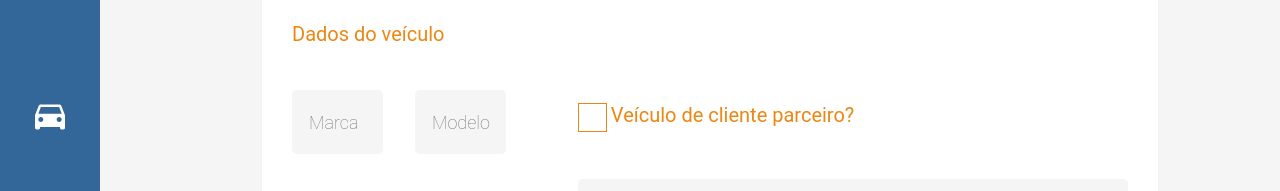
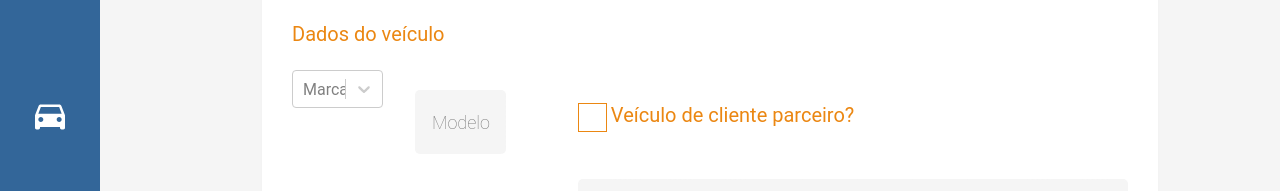
Before and after one commit to Locar-RPIV/web, a React (Create React App) app: page /VehicleRegistration in a window 1280 px wide. Shown: the part 188-379 px from the top of the page. Built offline with nearby package versions, Linux system fonts and the light colour scheme.

Commit message:
feat: create marcas select

```diff
--- a/package.json
+++ b/package.json
@@ -18,6 +18,7 @@
     "react-icons": "^4.2.0",
     "react-router-dom": "^5.2.0",
     "react-scripts": "4.0.1",
+    "react-select": "^4.3.0",
     "styled-components": "^5.2.1",
     "typescript": "^4.0.3",
     "web-vitals": "^0.2.4"
--- a/src/pages/VehicleResgistration/index.tsx
+++ b/src/pages/VehicleResgistration/index.tsx
@@ -1,76 +1,97 @@
 import React, { useState } from "react";
+import Select from "react-select";
+
 import {
-    Container,
   Section,
-    Card,
   Title,
   Subtitle,
   Column1,
   Column2,
   Input,
   Button,
-    FeedbackCard,
   VehicleTypeCard,
 } from "./styles";
 
 import NavBar from "../../components/NavBar";
 
-import { MdPerson, MdDirectionsBus, MdDirectionsBike } from "react-icons/md";
 import { IoMdCar } from "react-icons/io";
-import { FaMotorcycle } from "react-icons/fa";
-import vehicleFeedback from "../../assets/vehicleFeedback.svg";
-import { Link } from "react-router-dom"
-import { useHistory } from 'react-router-dom'
+
+import { useHistory } from "react-router-dom";
 
 import Api from "../../services/api";
 
-
 const VehicleRegistration: React.FC = () => {
-
-    const [marca, setVehicleMarca] = useState("")
-    const [modelo, setVehicleModelo] = useState("")
-    const [potencia, setVehiclePotencia] = useState("")
-    const [placa, setVehiclePlaca] = useState("")
-    const [cor, setVehicleCor] = useState("")
-    const [ano, setVehicleAno] = useState("")
-    const [tipoCombustivel, setVehicleTipo] = useState("")
-    const [numeroPortas, setVehiclePortas] = useState("")
-    const [quilometragem, setVehicleKilometragem] = useState("")
-    const [renavan, setVehicleRenavam] = useState("")
-    const [chassi, setVehicleChassi] = useState("")
-    const [valorLocacao, setVehicleDiaria] = useState("")
-    const [carroParceiro, setCarroParceiro] = useState("")
-    const [cpfParceiro, setVehicleCpfParceiro] = useState("")
-    const [filial, setVehicleFilial] = useState("")
-    const [imageUrl, setVehicleImagemUrl] = useState("")
-
+  const [marca, setVehicleMarca] = useState("");
+  const [modelo, setVehicleModelo] = useState("");
+  const [potencia, setVehiclePotencia] = useState("");
+  const [placa, setVehiclePlaca] = useState("");
+  const [cor, setVehicleCor] = useState("");
+  const [ano, setVehicleAno] = useState("");
+  const [tipoCombustivel, setVehicleTipo] = useState("");
+  const [numeroPortas, setVehiclePortas] = useState("");
+  const [quilometragem, setVehicleKilometragem] = useState("");
+  const [renavan, setVehicleRenavam] = useState("");
+  const [chassi, setVehicleChassi] = useState("");
+  const [valorLocacao, setVehicleDiaria] = useState("");
+  const [carroParceiro, setCarroParceiro] = useState("");
+  const [cpfParceiro, setVehicleCpfParceiro] = useState("");
+  const [filial, setVehicleFilial] = useState("");
+  const [imageUrl, setVehicleImagemUrl] = useState("");
 
   const history = useHistory();
 
-    const handleSubmitVehicle = async (e: { preventDefault: () => void; }) => {
+  const options = [
+    { value: "BMW", label: "BMW" },
+    { value: "Chevrolet", label: "Chevrolet" },
+    { value: "Fiat", label: "Fiat" },
+    { value: "Ford", label: "Ford" },
+    { value: "Honda", label: "Honda" },
+    { value: "Hyundai", label: "Hyundai" },
+    { value: "Kia", label: "Kia" },
+    { value: "Mercedes-Benz", label: "Mercedes-Benz" },
+    { value: "Mitsubishi", label: "Mitsubishi" },
+    { value: "Nissan", label: "Nissan" },
+    { value: "Toyota", label: "Toyota" },
+    { value: "Vokswagen", label: "Vokswagen" },
+  ];
+
+  const handleSubmitVehicle = async (e: { preventDefault: () => void }) => {
     e.preventDefault();
 
-        console.log(marca)
-        console.log(modelo)
-        console.log(potencia)
-        console.log(placa)
-        console.log(cor)
-        console.log(ano)
-        console.log(tipoCombustivel)
-        console.log(numeroPortas)
-        console.log(quilometragem)
-        console.log(renavan)
-        console.log(chassi)
-        console.log(valorLocacao)
-        console.log(carroParceiro)
-        console.log(cpfParceiro)
-        console.log(filial)
-        console.log(imageUrl)
-
+    console.log(marca);
+    console.log(modelo);
+    console.log(potencia);
+    console.log(placa);
+    console.log(cor);
+    console.log(ano);
+    console.log(tipoCombustivel);
+    console.log(numeroPortas);
+    console.log(quilometragem);
+    console.log(renavan);
+    console.log(chassi);
+    console.log(valorLocacao);
+    console.log(carroParceiro);
+    console.log(cpfParceiro);
+    console.log(filial);
+    console.log(imageUrl);
 
     try {
-            if (!marca || !modelo || !potencia || !placa || !cor || !ano || !tipoCombustivel || !numeroPortas || !quilometragem  || !renavan || !chassi || !valorLocacao  || !filial || !imageUrl) {
-                alert("Preencha todos os campos")
+      if (
+        !modelo ||
+        !potencia ||
+        !placa ||
+        !cor ||
+        !ano ||
+        !tipoCombustivel ||
+        !numeroPortas ||
+        !quilometragem ||
+        !renavan ||
+        !chassi ||
+        !valorLocacao ||
+        !filial ||
+        !imageUrl
+      ) {
+        alert("Preencha todos os campos");
         return;
       } else if (carroParceiro === "on" && cpfParceiro) {
         const response = await Api.post("/automobile", {
@@ -89,9 +110,11 @@ const VehicleRegistration: React.FC = () => {
           carroParceiro: true,
           cpfParceiro,
           filial,
-                    imageUrl
+          imageUrl,
         });
         history.push("/FeedbackVehicle");
+
+        console.log(response);
       } else if (carroParceiro === "" && !cpfParceiro) {
         const response = await Api.post("/automobile", {
           marca,
@@ -109,13 +132,13 @@ const VehicleRegistration: React.FC = () => {
           carroParceiro: false,
           cpfParceiro: 0,
           filial,
-                    imageUrl
+          imageUrl,
         });
         history.push("/FeedbackVehicle");
+        console.log(response);
       }
-
     } catch (err) {
-            alert("Ocorreu algum erro ao adicionar o veiculo")
+      alert("Ocorreu algum erro ao adicionar o veiculo");
     }
   };
 
@@ -131,12 +154,11 @@ const VehicleRegistration: React.FC = () => {
           <div>
             <Subtitle>Dados do veículo</Subtitle>
             <div className="two-inputs">
-                            <Input
-                                type="text"
-                                id="standard-basic"
+              <Select
+                options={options}
                 name="vehicle_marca"
                 placeholder="Marca"
-                                onChange={(e) => setVehicleMarca(e.target.value)}
+                onChange={(e) => setVehicleMarca(e.value)}
               />
               <Input
                 type="text"
@@ -236,7 +258,11 @@ const VehicleRegistration: React.FC = () => {
             <div className="one-input" style={{ whiteSpace: "nowrap" }}>
               <Subtitle>
                 <label>
-                                    <input onChange={(e) => setCarroParceiro(e.target.value)} type="checkbox" name="Customer" />
+                  <input
+                    onChange={(e) => setCarroParceiro(e.target.value)}
+                    type="checkbox"
+                    name="Customer"
+                  />
                   &nbsp;&nbsp;&nbsp; Veículo de cliente parceiro?
                 </label>
               </Subtitle>
@@ -269,12 +295,14 @@ const VehicleRegistration: React.FC = () => {
             <br />
           </div>
           <div style={{ display: "flex", justifyContent: "flex-end" }}>
-                        <Button onClick={handleSubmitVehicle} type="submit">CADASTRAR</Button>
+            <Button onClick={handleSubmitVehicle} type="submit">
+              CADASTRAR
+            </Button>
           </div>
         </Column2>
       </VehicleTypeCard>
     </Section>
-    )
-}
+  );
+};
 
 export default VehicleRegistration;
```
Also changed, not shown: 1 other file (tests, documents, lock files or other folders). Lines whose indentation alone changed are shown as unchanged.
